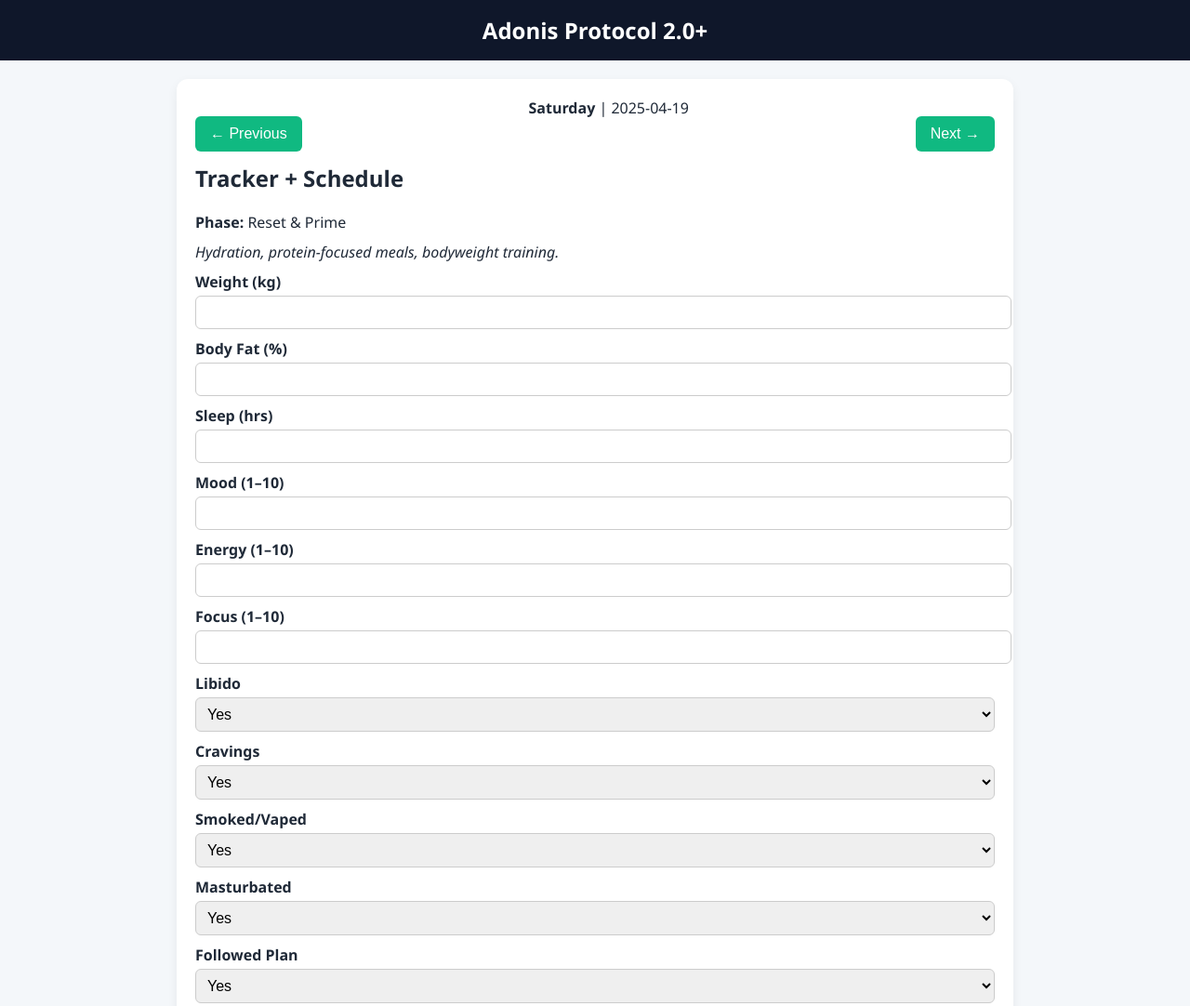
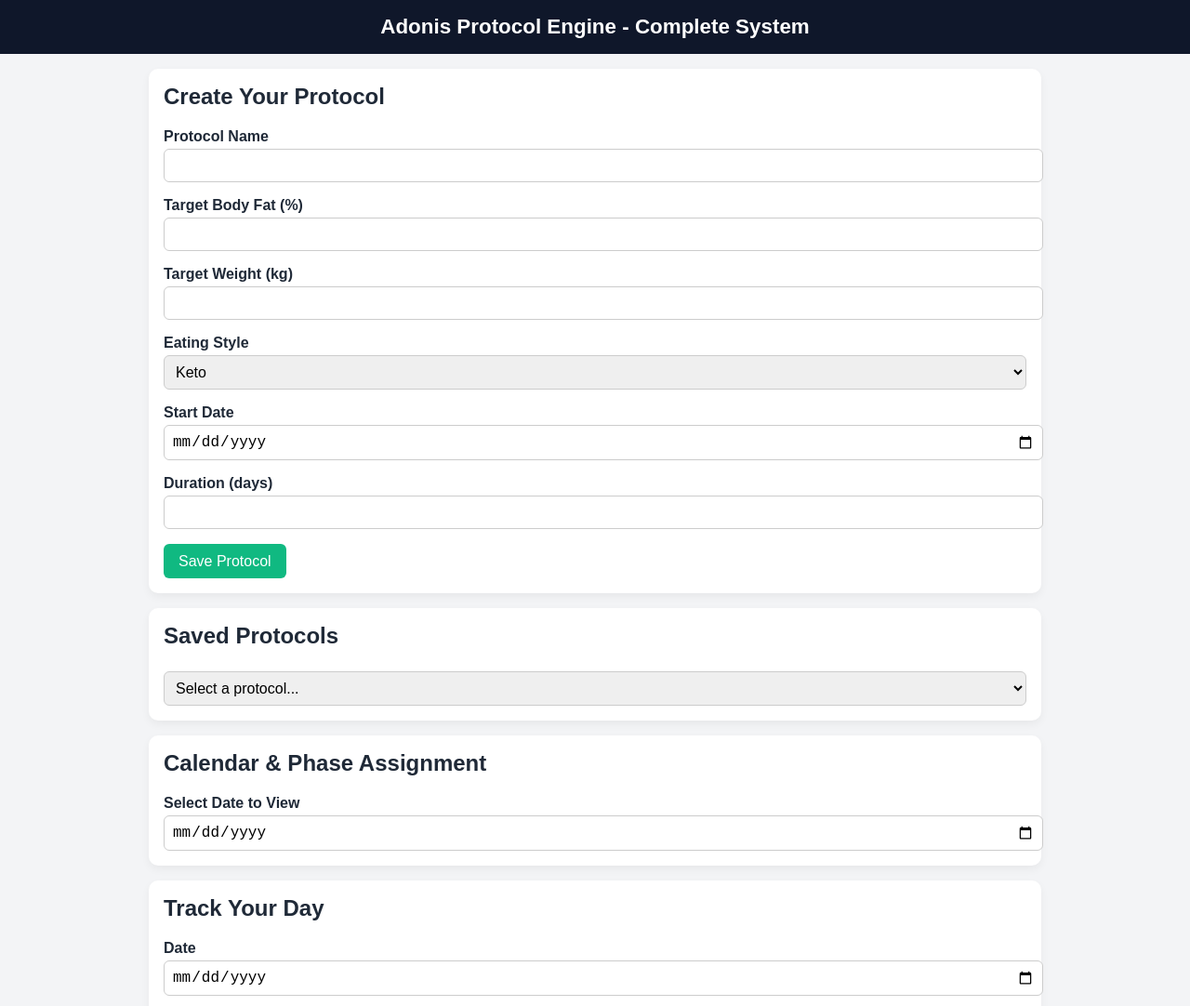
Before and after one commit to psc020/Peter-2.0, a plain HTML site: page index.html in a window 1280 px wide. Shown: the top 1082 px of the page at 93% size. Drawn offline with nearby package versions, Linux system fonts and the light colour scheme.

Commit message:
Add files via upload

```diff
--- a/index.html
+++ b/index.html
@@ -3,198 +3,226 @@
 <html lang="en">
 <head>
   <meta charset="UTF-8">
-  <title>Adonis Protocol 2.0+</title>
   <meta name="viewport" content="width=device-width, initial-scale=1.0">
+  <title>Adonis Protocol Engine - Complete</title>
   <script src="https://cdn.jsdelivr.net/npm/chart.js"></script>
   <style>
-    body {
-      margin: 0;
-      font-family: 'Segoe UI', sans-serif;
-      background: #f4f7fa;
-      color: #1f2937;
-    }
-    header {
-      background: #0f172a;
-      color: white;
-      padding: 16px;
-      text-align: center;
-      font-size: 1.5rem;
-      font-weight: bold;
-    }
-    .container {
-      padding: 20px;
-      max-width: 900px;
-      margin: auto;
-    }
-    .card {
-      background: white;
-      border-radius: 12px;
-      box-shadow: 0 4px 12px rgba(0,0,0,0.06);
-      padding: 20px;
-      margin-bottom: 24px;
-    }
-    h2 {
-      margin-top: 0;
-    }
-    label {
-      display: block;
-      margin-top: 10px;
-      font-weight: 600;
-    }
-    input, select, textarea {
-      width: 100%;
-      padding: 8px;
-      margin-top: 4px;
-      font-size: 1rem;
-      border: 1px solid #ccc;
-      border-radius: 6px;
-    }
-    button {
-      margin-top: 20px;
-      background: #10b981;
-      color: white;
-      border: none;
-      padding: 10px 16px;
-      font-size: 1rem;
-      border-radius: 6px;
-      cursor: pointer;
-    }
-    canvas {
-      max-width: 100%;
-      margin-top: 16px;
-    }
-    .nav-buttons {
-      display: flex;
-      justify-content: space-between;
-      margin-bottom: 12px;
-    }
+    body { font-family: Arial, sans-serif; background: #f3f4f6; margin: 0; color: #1f2937; }
+    header { background: #0f172a; color: white; padding: 1rem; text-align: center; font-size: 1.4rem; font-weight: bold; }
+    .container { max-width: 960px; margin: auto; padding: 1rem; }
+    .card { background: white; padding: 1rem; margin-bottom: 1rem; border-radius: 10px; box-shadow: 0 4px 10px rgba(0,0,0,0.05); }
+    h2 { margin-top: 0; }
+    label { font-weight: bold; display: block; margin-top: 1rem; }
+    input, select, textarea { width: 100%; padding: 0.5rem; margin-top: 0.25rem; border: 1px solid #ccc; border-radius: 6px; font-size: 1rem; }
+    button { margin-top: 1rem; background: #10b981; color: white; border: none; padding: 0.6rem 1rem; border-radius: 6px; font-size: 1rem; cursor: pointer; }
+    canvas { margin-top: 1rem; max-width: 100%; }
   </style>
 </head>
 <body>
-<header>Adonis Protocol 2.0+</header>
+<header>Adonis Protocol Engine - Complete System</header>
 <div class="container">
   <div class="card">
-    <div class="nav-buttons">
-      <button onclick="changeDay(-1)">← Previous</button>
-      <div>
-        <strong id="dayDisplay"></strong> | <span id="dateDisplay"></span>
-      </div>
-      <button onclick="changeDay(1)">Next →</button>
-    </div>
-    <h2>Tracker + Schedule</h2>
-    <div><strong>Phase:</strong> <span id="phaseDisplay"></span></div>
-    <div id="scheduleBox" style="margin: 10px 0; font-style: italic;"></div>
+    <h2>Create Your Protocol</h2>
+    <label>Protocol Name</label><input id="protocolName">
+    <label>Target Body Fat (%)</label><input id="targetBF" type="number">
+    <label>Target Weight (kg)</label><input id="targetWeight" type="number">
+    <label>Eating Style</label><select id="eatingStyle">
+      <option value="Keto">Keto</option>
+      <option value="Low Carb">Low Carb</option>
+      <option value="Moderate Carb">Moderate Carb</option>
+      <option value="Calorie Surplus">Calorie Surplus</option>
+    </select>
+    <label>Start Date</label><input id="protocolStart" type="date">
+    <label>Duration (days)</label><input id="protocolDuration" type="number">
+    <button onclick="saveProtocol()">Save Protocol</button>
+  </div>
+
+  <div class="card protocol-list">
+    <h2>Saved Protocols</h2>
+    <select id="protocolSelect" onchange="loadProtocol()">
+      <option disabled selected>Select a protocol...</option>
+    </select>
+    <div id="protocolDetails"></div>
+  </div>
+
+  <div class="card calendar-view">
+    <h2>Calendar & Phase Assignment</h2>
+    <label>Select Date to View</label>
+    <input type="date" id="calendarDate" onchange="viewDayPlan()">
+    <div id="calendarOutput"></div>
+  </div>
+
+  <div class="card">
+    <h2>Track Your Day</h2>
+    <label>Date</label><input type="date" id="entryDate">
     <label>Weight (kg)</label><input id="weight">
     <label>Body Fat (%)</label><input id="bodyFat">
     <label>Sleep (hrs)</label><input id="sleep">
     <label>Mood (1–10)</label><input id="mood">
     <label>Energy (1–10)</label><input id="energy">
     <label>Focus (1–10)</label><input id="focus">
-    <label>Libido</label><select id="libido"><option>Yes</option><option>No</option></select>
-    <label>Cravings</label><select id="cravings"><option>No</option><option>Yes</option></select>
-    <label>Smoked/Vaped</label><select id="smoked"><option>No</option><option>Yes</option></select>
-    <label>Masturbated</label><select id="masturbated"><option>No</option><option>Yes</option></select>
-    <label>Followed Plan</label><select id="compliance"><option>Yes</option><option>No</option></select>
+    <label>Compliance</label><select id="compliance"><option>Yes</option><option>No</option></select>
     <label>Notes</label><textarea id="notes" rows="3"></textarea>
-    <button onclick="saveEntry()">Save Entry</button>
+    <button onclick="saveLog()">Save Entry</button>
   </div>
 
   <div class="card">
     <h2>Analytics</h2>
     <canvas id="weightChart"></canvas>
+    <canvas id="bodyFatChart"></canvas>
   </div>
 </div>
 
 <script>
-let selectedDate = new Date();
-const logs = JSON.parse(localStorage.getItem("adonisLogs") || "[]");
+let protocols = JSON.parse(localStorage.getItem("adonisProtocols") || "[]");
+let logs = JSON.parse(localStorage.getItem("adonisLogs") || "[]");
 
-function formatDate(d) {
-  return d.toISOString().split('T')[0];
+function formatDate(date) {
+  return date.toISOString().split("T")[0];
 }
 
-function updateHeader() {
-  const dateStr = formatDate(selectedDate);
-  const weekday = selectedDate.toLocaleDateString('en-GB', { weekday: 'long' });
-  document.getElementById("dateDisplay").textContent = dateStr;
-  document.getElementById("dayDisplay").textContent = weekday;
-
-  const startDate = new Date(localStorage.getItem("adonisStart") || formatDate(new Date()));
-  localStorage.setItem("adonisStart", formatDate(startDate));
-  const dayNum = Math.floor((selectedDate - startDate) / (1000 * 60 * 60 * 24));
-  const phase = dayNum < 14 ? "Reset & Prime" : dayNum < 28 ? "Build & Harden" : dayNum < 42 ? "Sculpt & Optimize" : "Lock & Maintain";
-  document.getElementById("phaseDisplay").textContent = phase;
-
-  const schedule = {
-    "Reset & Prime": "Hydration, protein-focused meals, bodyweight training.",
-    "Build & Harden": "Caloric increase, strength training, mental focus.",
-    "Sculpt & Optimize": "Low carb, fat burn circuits, peak definition.",
-    "Lock & Maintain": "Sustain energy, hybrid routines, balance and reflect."
+function saveProtocol() {
+  const protocol = {
+    name: document.getElementById("protocolName").value,
+    targetBF: document.getElementById("targetBF").value,
+    targetWeight: document.getElementById("targetWeight").value,
+    eatingStyle: document.getElementById("eatingStyle").value,
+    startDate: document.getElementById("protocolStart").value,
+    duration: parseInt(document.getElementById("protocolDuration").value)
   };
-  document.getElementById("scheduleBox").textContent = schedule[phase];
-
-  const log = logs.find(e => e.date === dateStr) || {};
-  ["weight","bodyFat","sleep","mood","energy","focus","libido","cravings","smoked","masturbated","compliance","notes"].forEach(id => {
-    if (document.getElementById(id).tagName === "SELECT") {
-      document.getElementById(id).value = log[id] || "Yes";
-    } else {
-      document.getElementById(id).value = log[id] || "";
-    }
-  });
-
-  updateCharts();
+  protocols.push(protocol);
+  localStorage.setItem("adonisProtocols", JSON.stringify(protocols));
+  alert("Protocol saved.");
+  populateProtocols();
 }
 
-function saveEntry() {
-  const dateStr = formatDate(selectedDate);
-  const entry = {
-    date: dateStr,
+function populateProtocols() {
+  const select = document.getElementById("protocolSelect");
+  select.innerHTML = '<option disabled selected>Select a protocol...</option>';
+  protocols.forEach((p, i) => {
+    const option = document.createElement("option");
+    option.value = i;
+    option.textContent = `${p.name} (${p.startDate})`;
+    select.appendChild(option);
+  });
+}
+
+function loadProtocol() {
+  const idx = document.getElementById("protocolSelect").value;
+  const p = protocols[idx];
+  document.getElementById("protocolDetails").innerHTML = `
+    <p><strong>Name:</strong> ${p.name}</p>
+    <p><strong>Target BF:</strong> ${p.targetBF}%</p>
+    <p><strong>Target Weight:</strong> ${p.targetWeight} kg</p>
+    <p><strong>Eating Style:</strong> ${p.eatingStyle}</p>
+    <p><strong>Start:</strong> ${p.startDate}</p>
+    <p><strong>Duration:</strong> ${p.duration} days</p>
+  `;
+}
+
+function viewDayPlan() {
+  const dateStr = document.getElementById("calendarDate").value;
+  let selectedProtocol = null;
+  for (let p of protocols) {
+    const start = new Date(p.startDate);
+    const end = new Date(start);
+    end.setDate(start.getDate() + p.duration);
+    const d = new Date(dateStr);
+    if (d >= start && d <= end) {
+      selectedProtocol = p;
+      break;
+    }
+  }
+  const output = document.getElementById("calendarOutput");
+  if (!selectedProtocol) {
+    output.innerHTML = "<p>No protocol active on this date.</p>";
+    return;
+  }
+
+  const start = new Date(selectedProtocol.startDate);
+  const current = new Date(dateStr);
+  const daysIn = Math.floor((current - start) / (1000 * 60 * 60 * 24));
+  const phase = daysIn < 14 ? "Reset & Prime" : daysIn < 28 ? "Build & Harden" : daysIn < 42 ? "Sculpt & Optimize" : "Lock & Maintain";
+
+  output.innerHTML = `
+    <p><strong>Protocol:</strong> ${selectedProtocol.name}</p>
+    <p><strong>Phase:</strong> ${phase}</p>
+    <p><strong>Meals:</strong> ${getMeals(phase)}</p>
+    <p><strong>Workout:</strong> ${getWorkout(phase)}</p>
+    <p><strong>Supplements:</strong> ${getSupplements(phase)}</p>
+  `;
+}
+
+function getMeals(phase) {
+  const meals = {
+    "Reset & Prime": "Eggs + chicken for breakfast, fish + greens for dinner.",
+    "Build & Harden": "Beef + eggs AM, chicken thighs + rice PM.",
+    "Sculpt & Optimize": "Lean meat, broccoli, no carbs, 2 meals.",
+    "Lock & Maintain": "Flexible protein + veggies, 2-3 meals clean."
+  };
+  return meals[phase];
+}
+
+function getWorkout(phase) {
+  const workouts = {
+    "Reset & Prime": "Bodyweight circuits + running on the spot.",
+    "Build & Harden": "Dumbbell strength split, 4x/week.",
+    "Sculpt & Optimize": "High rep dumbbell burnouts + daily cardio.",
+    "Lock & Maintain": "Hybrid strength/cardio 3x/week."
+  };
+  return workouts[phase];
+}
+
+function getSupplements(phase) {
+  const supps = {
+    "Reset & Prime": "Electrolytes, D3, magnesium.",
+    "Build & Harden": "Creatine, Omega-3, zinc, protein.",
+    "Sculpt & Optimize": "Ashwagandha, green tea, zinc, magnesium.",
+    "Lock & Maintain": "D3, Omega-3, magnesium, balance stack."
+  };
+  return supps[phase];
+}
+
+function saveLog() {
+  const log = {
+    date: formatDate(new Date()),
     weight: document.getElementById("weight").value,
     bodyFat: document.getElementById("bodyFat").value,
     sleep: document.getElementById("sleep").value,
     mood: document.getElementById("mood").value,
     energy: document.getElementById("energy").value,
     focus: document.getElementById("focus").value,
-    libido: document.getElementById("libido").value,
-    cravings: document.getElementById("cravings").value,
-    smoked: document.getElementById("smoked").value,
-    masturbated: document.getElementById("masturbated").value,
     compliance: document.getElementById("compliance").value,
     notes: document.getElementById("notes").value
   };
-  const idx = logs.findIndex(e => e.date === dateStr);
-  if (idx >= 0) logs[idx] = entry;
-  else logs.push(entry);
+  const idx = logs.findIndex(e => e.date === log.date);
+  if (idx >= 0) logs[idx] = log;
+  else logs.push(log);
   localStorage.setItem("adonisLogs", JSON.stringify(logs));
   alert("Entry saved!");
-  updateCharts();
+  renderCharts();
 }
 
-function changeDay(offset) {
-  selectedDate.setDate(selectedDate.getDate() + offset);
-  updateHeader();
-}
+function renderCharts() {
+  const labels = logs.map(e => e.date);
+  const weights = logs.map(e => +e.weight);
+  const bfp = logs.map(e => +e.bodyFat);
 
-function updateCharts() {
-  const ctx = document.getElementById("weightChart").getContext("2d");
-  const labels = logs.map(e => e.date);
-  const data = logs.map(e => +e.weight);
   if (window.weightChart) window.weightChart.destroy();
-  window.weightChart = new Chart(ctx, {
-    type: "line",
-    data: {
-      labels: labels,
-      datasets: [{
-        label: "Weight (kg)",
-        data: data,
-        borderColor: "#3b82f6",
-        fill: false
-      }]
-    }
+  if (window.bodyFatChart) window.bodyFatChart.destroy();
+
+  window.weightChart = new Chart(document.getElementById("weightChart"), {
+    type: 'line',
+    data: { labels, datasets: [{ label: "Weight", data: weights, borderColor: "blue", fill: false }] }
+  });
+
+  window.bodyFatChart = new Chart(document.getElementById("bodyFatChart"), {
+    type: 'line',
+    data: { labels, datasets: [{ label: "Body Fat %", data: bfp, borderColor: "red", fill: false }] }
   });
 }
 
-updateHeader();
+renderCharts();
 </script>
 </body>
 </html>
```
